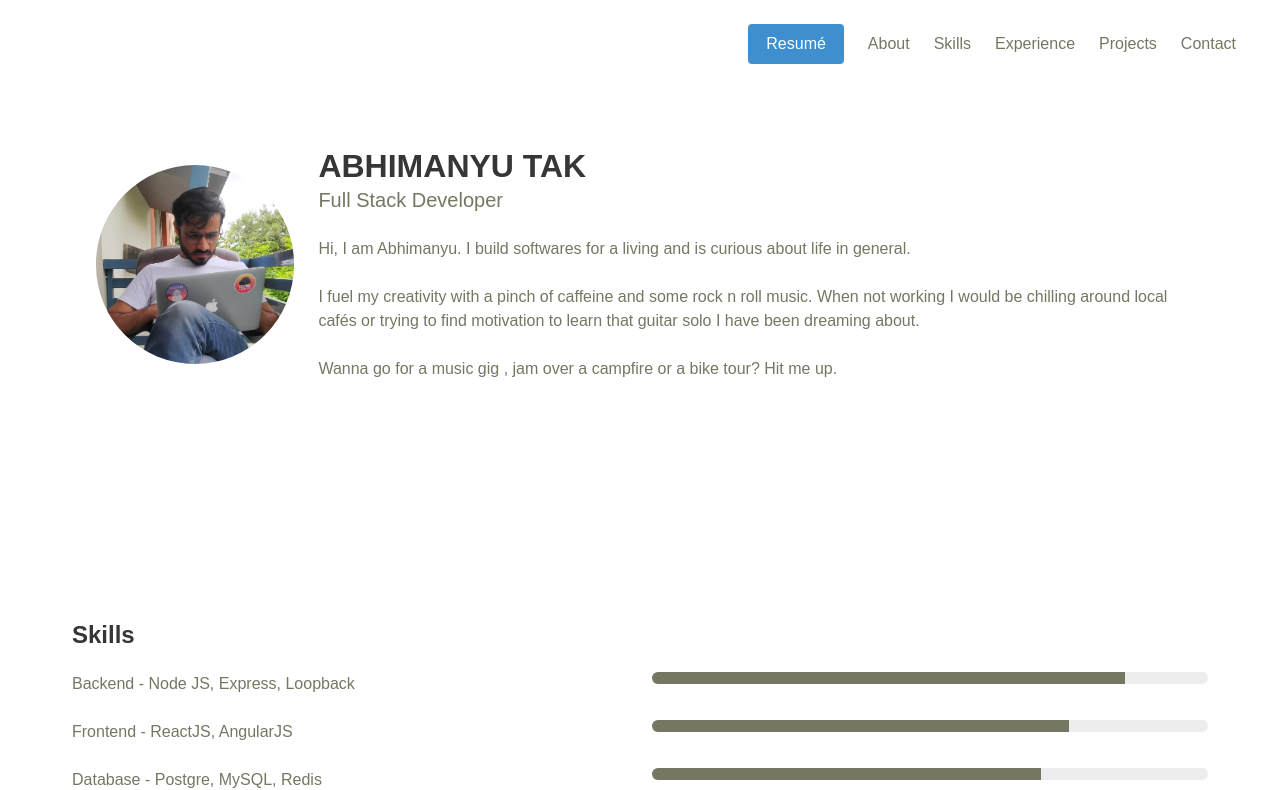
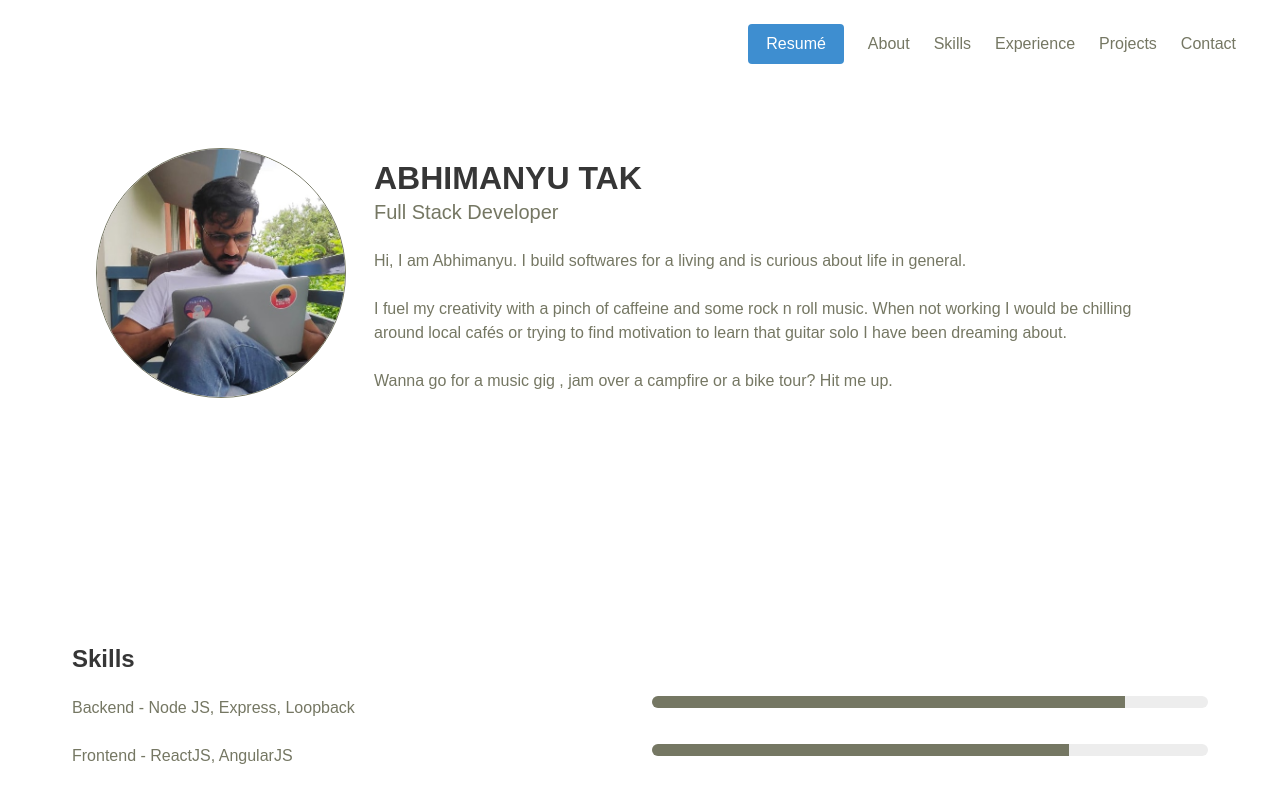
Before and after one commit to AbhimanyuTak/portfolio, a React (Create React App) app: page / in a window 1280 px wide. Shown: the top 790 px of the page. Built offline with nearby package versions, Linux system fonts and the light colour scheme.

Commit message:
Hero and meta updated, cleanup

```diff
--- a/public/index.html
+++ b/public/index.html
@@ -16,7 +16,7 @@
     <title>Abhimanyu's Portfolio</title>
     <meta charset="UTF-8">
     <meta name="description" content="A collection of my experience and projects">
-    <meta name="keywords" content="abhimanyu, Abhimanyu, tak, abhimanyutak, manyu, abhimanyu tak, portfolio, website, tak's, projects, experience, contact, email, megalomaniac, ghost, daiict, dhiru bhai ambani, rentomojo, slicepay, gsoc">
+    <meta name="keywords" content="abhimanyu, Abhimanyu, tak, abhimanyutak, manyu, abhimanyu tak, portfolio, website, projects, experience, contact, email, daiict, dhiru bhai ambani, rento, rentomojo, slice, slicepay, buddy, gsoc, pysoy, homeyantra, arzooo, google, student, developer, india, engineer, software, architect, freelancer">
     <meta name="author" content="Abhimanyu Tak">
 
     <meta property="og:title" content="A collection of my experience and projects" />
--- a/src/App.scss
+++ b/src/App.scss
@@ -74,6 +74,14 @@ $input-shadow: none;
 // Grid
 @import '../node_modules/bulma/sass/grid/columns.sass';
 
+// Custom
+.mine-image {
+  width: 250px;
+  height: 250px;
+  border-radius: 50%;
+  border-width: 1px;
+  border-style: solid;
+}
 
 @keyframes App-logo-spin {
   from { transform: rotate(0deg); }
--- a/src/components/about.js
+++ b/src/components/about.js
@@ -9,14 +9,13 @@ class About extends Component {
       <div className="hero-body">
         <div className="container">
           <div className="columns is-vcentered">
-            <div className="column is-one-fifth has-text-centered">
-              <figure className="image is-inline-block">
-                <img className="is-rounded" src={displayPicture} alt="Abhimanyu Tak" />
+            <div className="column is-one-quarter has-text-centered">
+              <figure className="is-inline-block">
+                <img className="mine-image" src={displayPicture} alt="Abhimanyu Tak" />
               </figure>
             </div>
-            {/* <div className="column is-one-fifth">
-            </div> */}
-            <div className="column is-fourth-fifth">
+
+            <div className="column is-three-quarters">
               <h1 className="title">
                 ABHIMANYU TAK
               </h1>
--- a/src/components/experience.js
+++ b/src/components/experience.js
@@ -56,7 +56,7 @@ class Experience extends Component {
         link: "https://www.slicepay.in",
         title: "Software Developer",
         duration: "September 2015 - November 2016",
-        description: "Built the entire responsive website in AngularJS from scratch. Took care of all the frontend deployments and infrastructure needs. Build analytics dashboard and assisted in writing queries for analyzing user behavior"
+        description: "Built the entire responsive website in AngularJS from scratch. Took care of all the frontend deployments and infrastructure needs. Built analytics dashboard and assisted in writing queries for analyzing user behavior"
       },
     ];
 
@@ -87,50 +87,6 @@ class Experience extends Component {
         <h1 className="title is-4">Experience</h1>
         <div className="columns">
           {jobCards}
-          {/* <div className="column">
-            <div className="box has-text-centered" onClick={this.renderModal.bind(this, 'fsdf', 'fdsfsd', 'fsdfasfd')}>
-              <figure className="image is-64x64 is-inline-block">
-                <img src={rentomojoLogo} alt="Rentomojo" />
-              </figure>
-
-              <div className="content">
-                <p>
-                  <strong>RentoMojo</strong>
-                </p>
-                <div>
-
-                </div>
-              </div>
-            </div>
-          </div>
-
-          <div className="column">
-            <div className="box has-text-centered">
-              <figure className="image is-64x64 is-inline-block">
-                <img className="is-rounded" src={slicepayLogo} alt="Slicepay" />
-              </figure>
-
-              <div className="content">
-                <p>
-                  <strong>SlicePay</strong>
-                </p>
-              </div>
-            </div>
-          </div>
-
-          <div className="column">
-            <div className="box has-text-centered">
-              <figure className="image is-64x64 is-inline-block">
-                <img className="is-rounded" src={arzoooLogo} alt="HomeYantra" />
-              </figure>
-
-              <div className="content">
-                <p>
-                  <strong>HomeYantra/ Arzooo</strong>
-                </p>
-              </div>
-            </div>
-          </div> */}
         </div>
       </div>
     )
```
